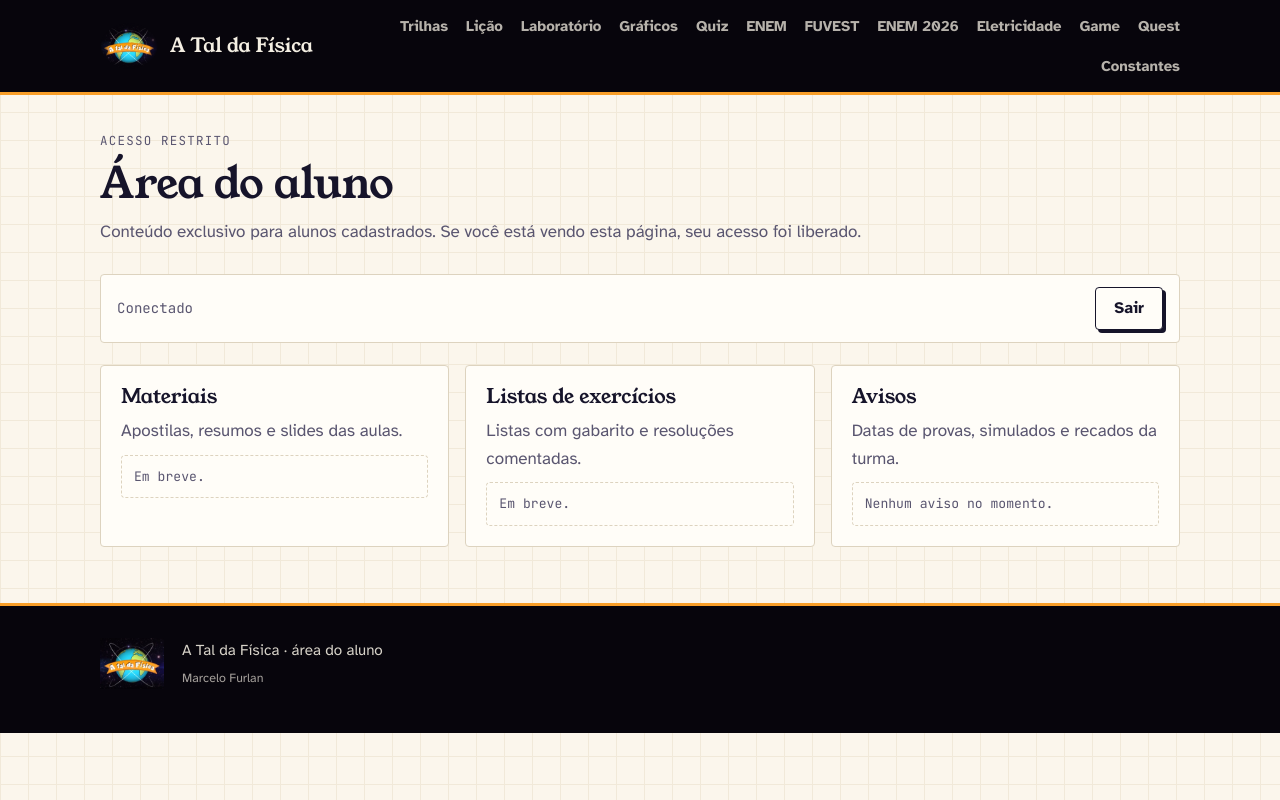
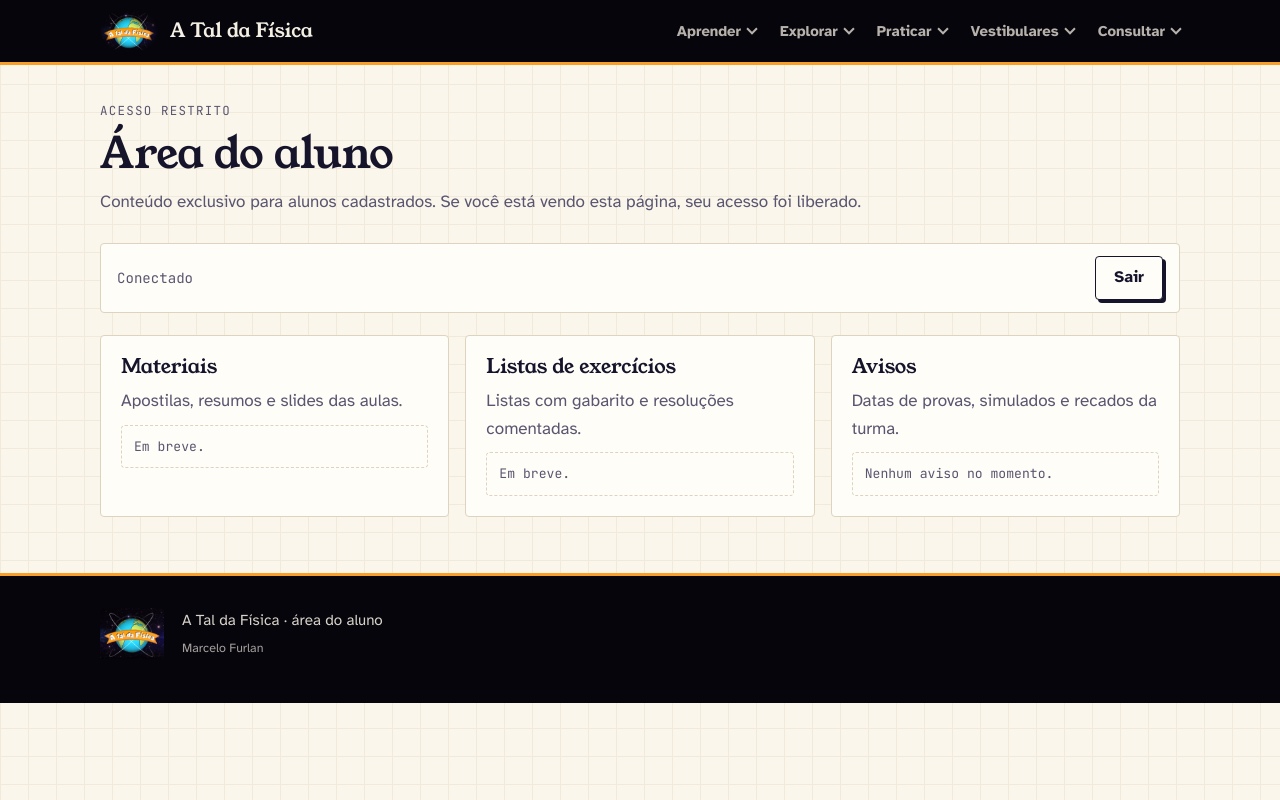
Before and after one commit to mmfurlann/portal-exercicios-fisica, a plain HTML site: page restrito/index.html in a window 1280 px wide. Drawn offline with Linux system fonts and the light colour scheme.

Commit message:
Atualiza página restrita (revisar antes de publicar)
Co-Authored-By: Claude Sonnet 5.5 <noreply@anthropic.com>

```diff
--- a/restrito/index.html
+++ b/restrito/index.html
@@ -37,19 +37,47 @@
     <a class="brand" href="../index.html"><img src="../marca/logo-180.jpg" width="58" height="46" alt=""><span>A Tal da Física</span></a>
     <button class="menu-btn" type="button" aria-expanded="false" aria-controls="menu"><span aria-hidden="true"></span>Menu</button>
     <nav class="links" id="menu" aria-label="Seções">
-      <a href="../index.html#trilhas">Trilhas</a>
-      <a href="../licao.html">Lição</a>
-      <a href="../laboratorio.html">Laboratório</a>
-      <a href="../graficos.html">Gráficos</a>
-      <!-- link desativado temporariamente: <a href="../formulas.html">Fórmulas</a> -->
-      <a href="../quiz.html">Quiz</a>
-      <a href="../enem.html">ENEM</a>
-      <a href="../fuvest.html">FUVEST</a>
-      <a href="../enem2026.html">ENEM 2026</a>
-      <a href="../eletricidade.html">Eletricidade</a>
-      <a href="../game/index.html">Game</a>
-      <a href="../quest.html">Quest</a>
-      <a href="../constantes.html">Constantes</a>
+      <ul class="nav-groups">
+        <li class="nav-group">
+          <button class="nav-toggle" type="button" aria-expanded="false" aria-controls="nav-aprender">Aprender</button>
+          <ul class="nav-sub" id="nav-aprender">
+            <li><a href="../index.html#trilhas">Trilhas</a></li>
+            <li><a href="../licao.html">Lição</a></li>
+          </ul>
+        </li>
+        <li class="nav-group">
+          <button class="nav-toggle" type="button" aria-expanded="false" aria-controls="nav-explorar">Explorar</button>
+          <ul class="nav-sub" id="nav-explorar">
+            <li><a href="../laboratorio.html">Laboratório</a></li>
+            <li><a href="../graficos.html">Gráficos</a></li>
+            <li><a href="../calculo-vetorial.html">Vetores</a></li>
+          </ul>
+        </li>
+        <li class="nav-group">
+          <button class="nav-toggle" type="button" aria-expanded="false" aria-controls="nav-praticar">Praticar</button>
+          <ul class="nav-sub" id="nav-praticar">
+            <li><a href="../quiz.html">Quiz</a></li>
+            <li><a href="../eletricidade.html">Eletricidade</a></li>
+            <li><a href="../game/index.html">Game</a></li>
+            <li><a href="../quest.html">Quest</a></li>
+          </ul>
+        </li>
+        <li class="nav-group">
+          <button class="nav-toggle" type="button" aria-expanded="false" aria-controls="nav-vestibulares">Vestibulares</button>
+          <ul class="nav-sub" id="nav-vestibulares">
+            <li><a href="../enem.html">ENEM</a></li>
+            <li><a href="../enem2026.html">ENEM 2026</a></li>
+            <li><a href="../fuvest.html">FUVEST</a></li>
+          </ul>
+        </li>
+        <li class="nav-group">
+          <button class="nav-toggle" type="button" aria-expanded="false" aria-controls="nav-consultar">Consultar</button>
+          <ul class="nav-sub" id="nav-consultar">
+            <li><a href="../formulas.html">Fórmulas</a></li>
+            <li><a href="../constantes.html">Constantes</a></li>
+          </ul>
+        </li>
+      </ul>
     </nav>
   </div>
 </header>
```
